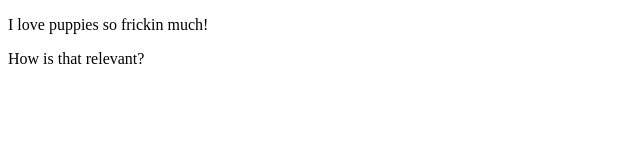
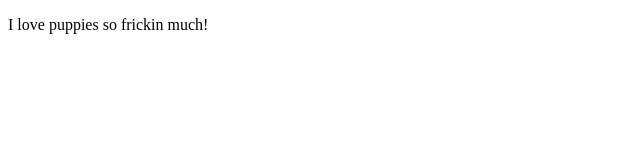
Before and after one commit to mehgellan/git-practice, a plain HTML site: page src/index.html in a window 1280 px wide. Shown: the whole page, without its empty margins (0-640 px from the left). Drawn offline with Linux system fonts and the light colour scheme.

Commit message:
remove second paragraph

```diff
--- a/src/index.html
+++ b/src/index.html
@@ -6,6 +6,5 @@
   </head>
   <body>
     <p>I love puppies so frickin much!</p>
-    <p>How is that relevant?</p>
   </body>
 </html>
```
